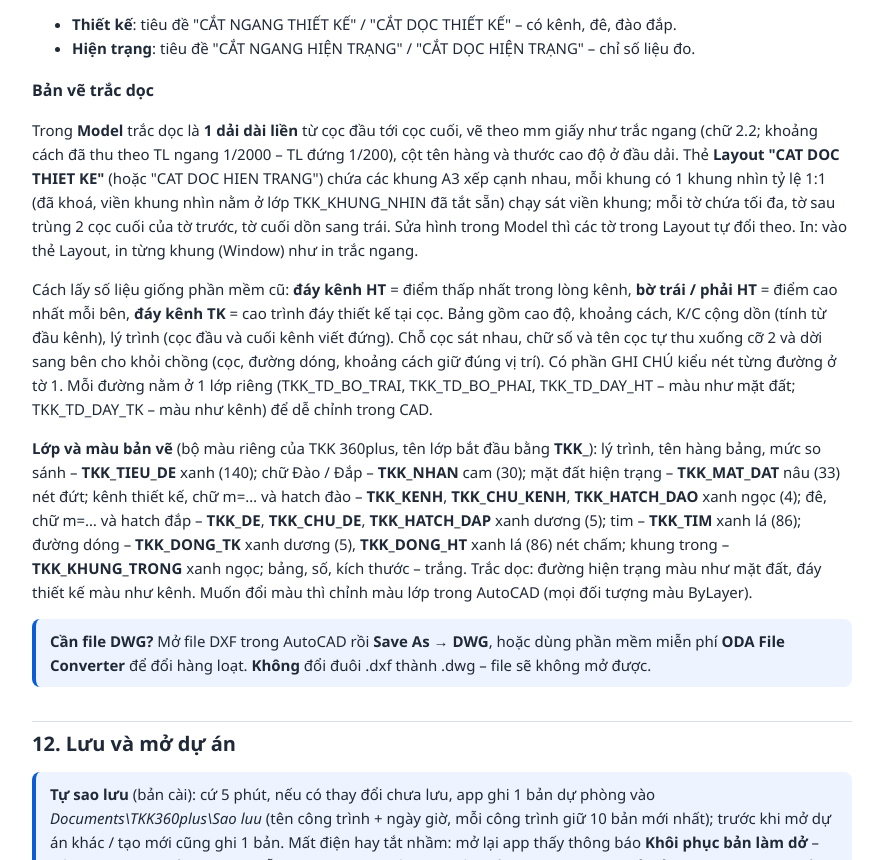
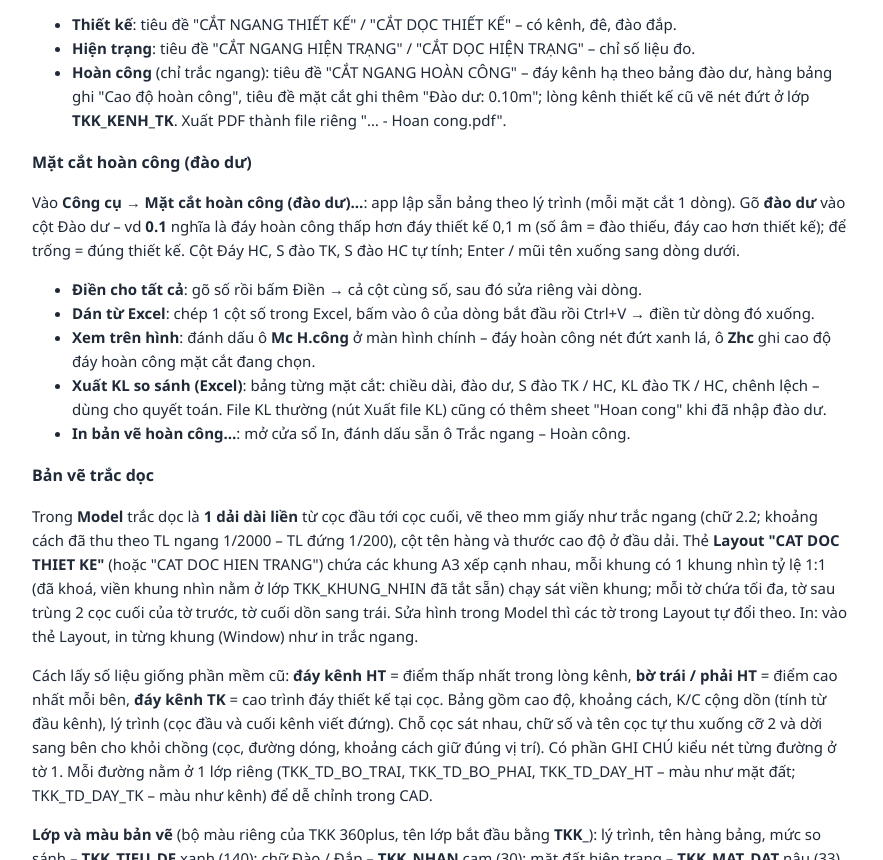
Before and after one commit to tkk360plus/tkk360plus.github.io, a plain HTML site: page huong-dan.html in a window 1280 px wide. Shown: the part 10617-11477 px from the top of the page, without its empty margins (198-1081 px from the left). Drawn offline with Linux system fonts and the light colour scheme.

Commit message:
Cap nhat huong-dan.html (v9)

```diff
--- a/huong-dan.html
+++ b/huong-dan.html
@@ -284,6 +284,16 @@ ol.steps > li { margin-bottom: 6px; }
 <ul>
   <li><b>Thiết kế</b>: tiêu đề "CẮT NGANG THIẾT KẾ" / "CẮT DỌC THIẾT KẾ" – có kênh, đê, đào đắp.</li>
   <li><b>Hiện trạng</b>: tiêu đề "CẮT NGANG HIỆN TRẠNG" / "CẮT DỌC HIỆN TRẠNG" – chỉ số liệu đo.</li>
+  <li><b>Hoàn công</b> (chỉ trắc ngang): tiêu đề "CẮT NGANG HOÀN CÔNG" – đáy kênh hạ theo bảng đào dư, hàng bảng ghi "Cao độ hoàn công", tiêu đề mặt cắt ghi thêm "Đào dư: 0.10m"; lòng kênh thiết kế cũ vẽ nét đứt ở lớp <b>TKK_KENH_TK</b>. Xuất PDF thành file riêng "… - Hoan cong.pdf".</li>
+</ul>
+<h3 id="hoan-cong">Mặt cắt hoàn công (đào dư)</h3>
+<p>Vào <b>Công cụ → Mặt cắt hoàn công (đào dư)…</b>: app lập sẵn bảng theo lý trình (mỗi mặt cắt 1 dòng). Gõ <b>đào dư</b> vào cột Đào dư – vd <b>0.1</b> nghĩa là đáy hoàn công thấp hơn đáy thiết kế 0,1 m (số âm = đào thiếu, đáy cao hơn thiết kế); để trống = đúng thiết kế. Cột Đáy HC, S đào TK, S đào HC tự tính; Enter / mũi tên xuống sang dòng dưới.</p>
+<ul>
+  <li><b>Điền cho tất cả</b>: gõ số rồi bấm Điền → cả cột cùng số, sau đó sửa riêng vài dòng.</li>
+  <li><b>Dán từ Excel</b>: chép 1 cột số trong Excel, bấm vào ô của dòng bắt đầu rồi Ctrl+V → điền từ dòng đó xuống.</li>
+  <li><b>Xem trên hình</b>: đánh dấu ô <b>Mc H.công</b> ở màn hình chính – đáy hoàn công nét đứt xanh lá, ô <b>Zhc</b> ghi cao độ đáy hoàn công mặt cắt đang chọn.</li>
+  <li><b>Xuất KL so sánh (Excel)</b>: bảng từng mặt cắt: chiều dài, đào dư, S đào TK / HC, KL đào TK / HC, chênh lệch – dùng cho quyết toán. File KL thường (nút Xuất file KL) cũng có thêm sheet "Hoan cong" khi đã nhập đào dư.</li>
+  <li><b>In bản vẽ hoàn công…</b>: mở cửa sổ In, đánh dấu sẵn ô Trắc ngang – Hoàn công.</li>
 </ul>
 <h3 id="trac-doc">Bản vẽ trắc dọc</h3>
 <p>Trong <b>Model</b> trắc dọc là <b>1 dải dài liền</b> từ cọc đầu tới cọc cuối, vẽ theo mm giấy như trắc ngang (chữ 2.2; khoảng cách đã thu theo TL ngang 1/2000 – TL đứng 1/200), cột tên hàng và thước cao độ ở đầu dải. Thẻ <b>Layout "CAT DOC THIET KE"</b> (hoặc "CAT DOC HIEN TRANG") chứa các khung A3 xếp cạnh nhau, mỗi khung có 1 khung nhìn tỷ lệ 1:1 (đã khoá, viền khung nhìn nằm ở lớp TKK_KHUNG_NHIN đã tắt sẵn) chạy sát viền khung; mỗi tờ chứa tối đa, tờ sau trùng 2 cọc cuối của tờ trước, tờ cuối dồn sang trái. Sửa hình trong Model thì các tờ trong Layout tự đổi theo. In: vào thẻ Layout, in từng khung (Window) như in trắc ngang.</p>
```
